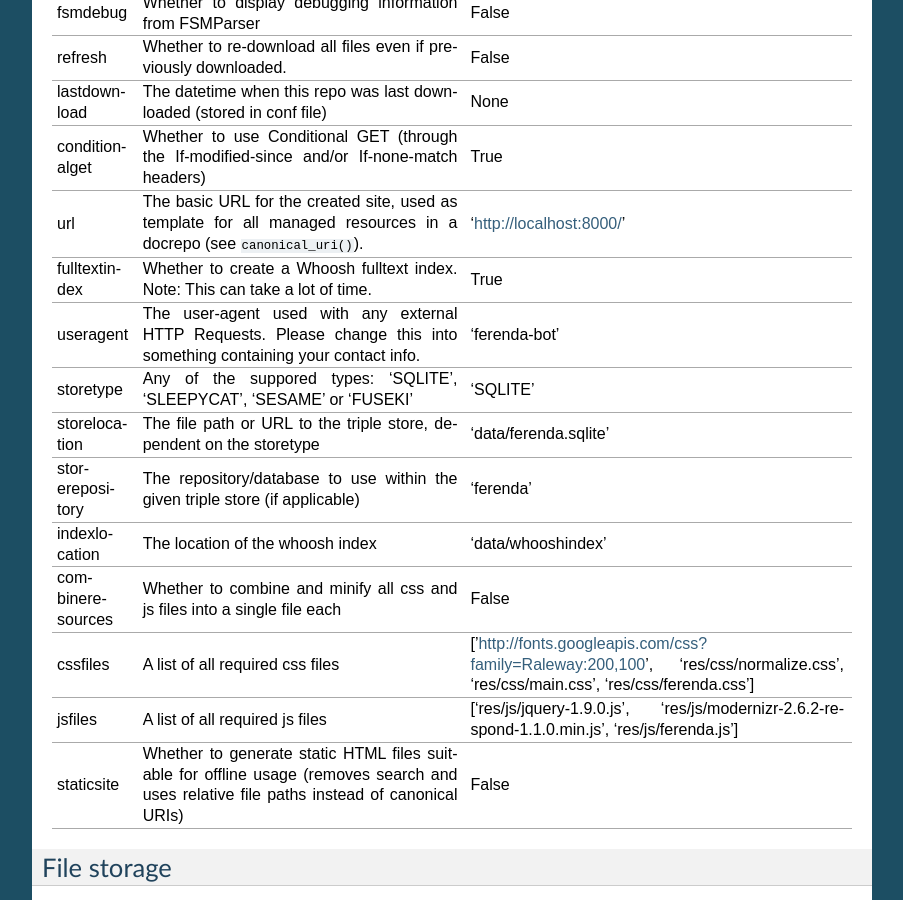
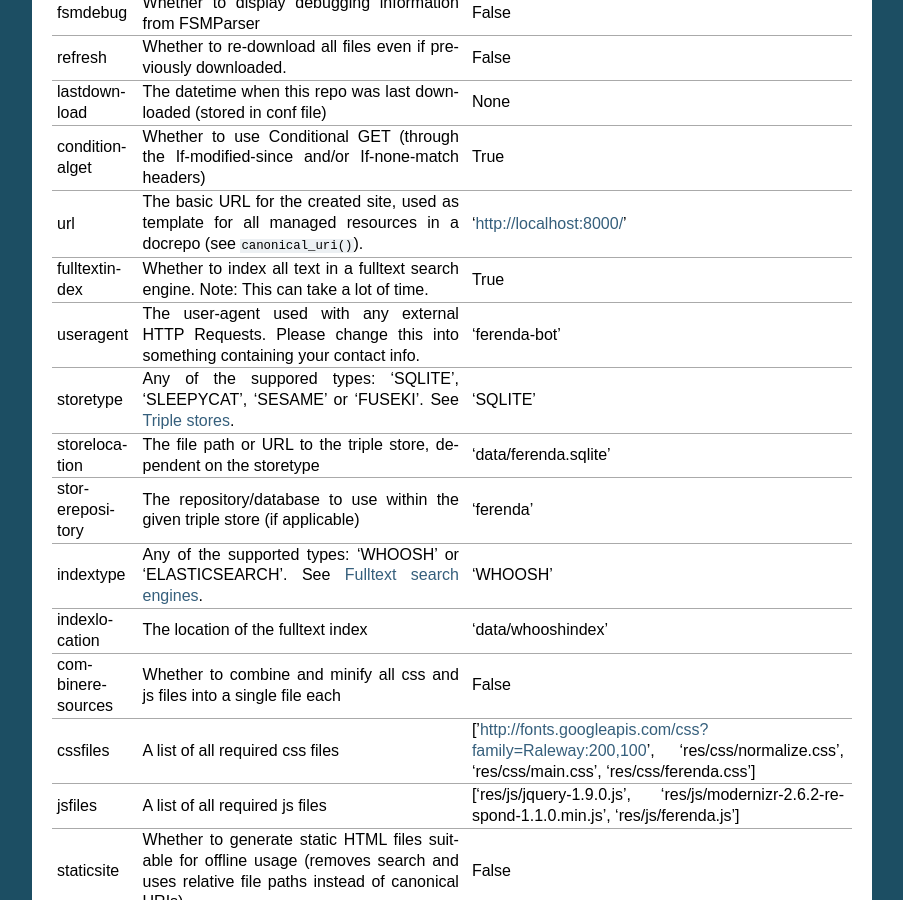
Before and after one commit to staffanm/ferenda, a Sphinx documentation site: the page built from doc/keyconcepts.rst, in a window 1280 px wide and 900 px high, scrolled down 2255 px. Shown: the whole window, without its empty margins (198-1101 px from the left). Built offline with Sphinx 7.4.7, drawn with Linux system fonts in a browser that asks for light colours.

Commit message:
doc updates

```diff
--- a/doc/api/fulltextindex.rst
+++ b/doc/api/fulltextindex.rst
@@ -1,9 +1,9 @@
 The ``FulltextIndex`` class
 ============================
 
-Abstracts access to full text indexes (right now only a `Whoosh
-<https://pypi.python.org/pypi/Whoosh>`_ backend is supported, but
-maybe later `ElasticSearch <http://www.elasticsearch.org/>`_, `Solr
+Abstracts access to full text indexes (right now only `Whoosh
+<https://pypi.python.org/pypi/Whoosh>`_ and `ElasticSearch
+<http://www.elasticsearch.org/>`_ is supported, but maybe later, `Solr
 <http://lucene.apache.org/solr/>`_, `Xapian <http://xapian.org/>`_
 and/or `Sphinx <http://sphinxsearch.com/>`_ will be supported).
 
--- a/doc/index.rst
+++ b/doc/index.rst
@@ -25,8 +25,10 @@ between documents, and publishing the results.
    fsmparser
    citationparsing
    toc
+   news
    linkeddata
    wsgi
+   external-dbs
    advanced
 
 
--- a/doc/intro.rst
+++ b/doc/intro.rst
@@ -59,7 +59,8 @@ metadata about those documents, you'll need a RDF triple store, either
 <http://jena.apache.org/documentation/serving_data/index.html>`_.  For
 document collections small enough to keep all metadata in memory you
 can get by with only rdflib, using either a Sqlite or a Berkely DB
-(aka Sleepycat/bsddb) backend.
+(aka Sleepycat/bsddb) backend. For further information, see
+:doc:`external-dbs`.
 
 .. note::
 
--- a/doc/keyconcepts.rst
+++ b/doc/keyconcepts.rst
@@ -163,18 +163,24 @@ conditionalget    Whether to use Conditional GET (through    True
 url               The basic URL for the created site, used   'http://localhost:8000/'
                   as template for all managed resources in
 		  a docrepo (see ``canonical_uri()``).
-fulltextindex     Whether to create a Whoosh fulltext index. True
-                  Note: This can take a lot of time.
+fulltextindex     Whether to index all text in a fulltext     True
+                  search engine. Note: This can take a lot
+		  of time.
 useragent         The user-agent used with any external      'ferenda-bot'
                   HTTP Requests. Please change this into
 		  something containing your contact info.
 storetype         Any of the suppored types: 'SQLITE',       'SQLITE'
-                  'SLEEPYCAT', 'SESAME' or 'FUSEKI'
+                  'SLEEPYCAT', 'SESAME' or 'FUSEKI'.
+		  See :ref:`external-triplestore`.
+
 storelocation     The file path or URL to the triple store,  'data/ferenda.sqlite'
                   dependent on the storetype
 storerepository   The repository/database to use within the  'ferenda'
                   given triple store (if applicable)
-indexlocation     The location of the whoosh index           'data/whooshindex'
+indextype         Any of the supported types: 'WHOOSH' or    'WHOOSH'
+                  'ELASTICSEARCH'. See
+		  :ref:`external-fulltext`.
+indexlocation     The location of the fulltext index         'data/whooshindex'
 combineresources  Whether to combine and minify all css and  False
                   js files into a single file each
 cssfiles          A list of all required css files           ['http://fonts.googleapis.com/css?family=Raleway:200,100',
```
Also changed, not shown: doc/external-dbs.rst (added, +117 -0 lines).
